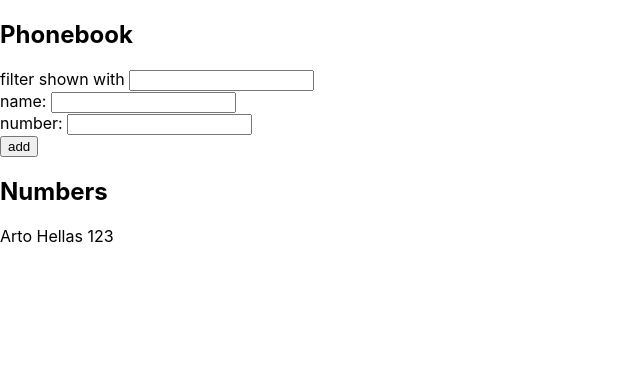
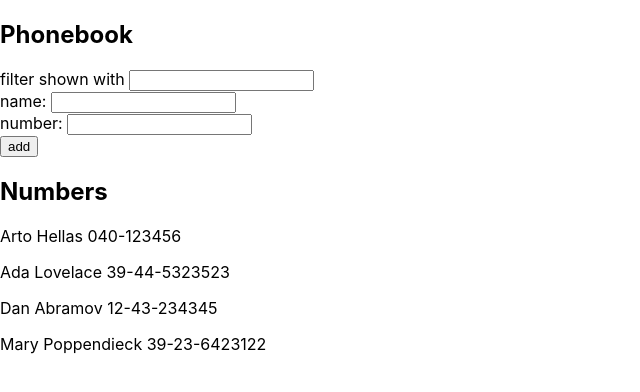
Before and after one commit to wulforr/Fullstackopen, a React (Create React App) app in the folder part2/phonebook/: page / in a window 1280 px wide. Shown: the top 392 px of the page, without its empty margins (0-640 px from the left). Built offline with nearby package versions, Linux system fonts and the light colour scheme; data requests are answered from the project's data file.

Commit message:
completed 2.11

```diff
--- /dev/null
+++ b/part2/phonebook/db.json
@@ -0,0 +1,24 @@
+{
+  "persons":[
+    {
+      "name": "Arto Hellas",
+      "number": "040-123456",
+      "id": 1
+    },
+    {
+      "name": "Ada Lovelace",
+      "number": "39-44-5323523",
+      "id": 2
+    },
+    {
+      "name": "Dan Abramov",
+      "number": "12-43-234345",
+      "id": 3
+    },
+    {
+      "name": "Mary Poppendieck",
+      "number": "39-23-6423122",
+      "id": 4
+    }
+  ]
+}
--- a/part2/phonebook/src/App.js
+++ b/part2/phonebook/src/App.js
@@ -1,7 +1,8 @@
-import React, { useState } from 'react'
+import React, { useState, useEffect } from 'react'
 import Filter from './Filter'
 import AddContact from './AddContact'
 import DisplayContact from './DisplayContact'
+import axios from 'axios'
 
 const App = () => {
   const [ persons, setPersons] = useState([
@@ -12,6 +13,10 @@ const App = () => {
   const [searchValue, setSearchValue] = useState('')
   // const [filteredName, setFilteredName] = useState(persons)
 
+useEffect(() => {
+  axios.get('http://localhost:3001/persons')
+  .then(res => setPersons(res.data))
+},[])
 
 
 const handleOnAdd = (e) => {
```
Also changed, not shown: part2/phonebook/package.json (+6 -1 lines), 1 other file (tests, documents, lock files or other folders).
